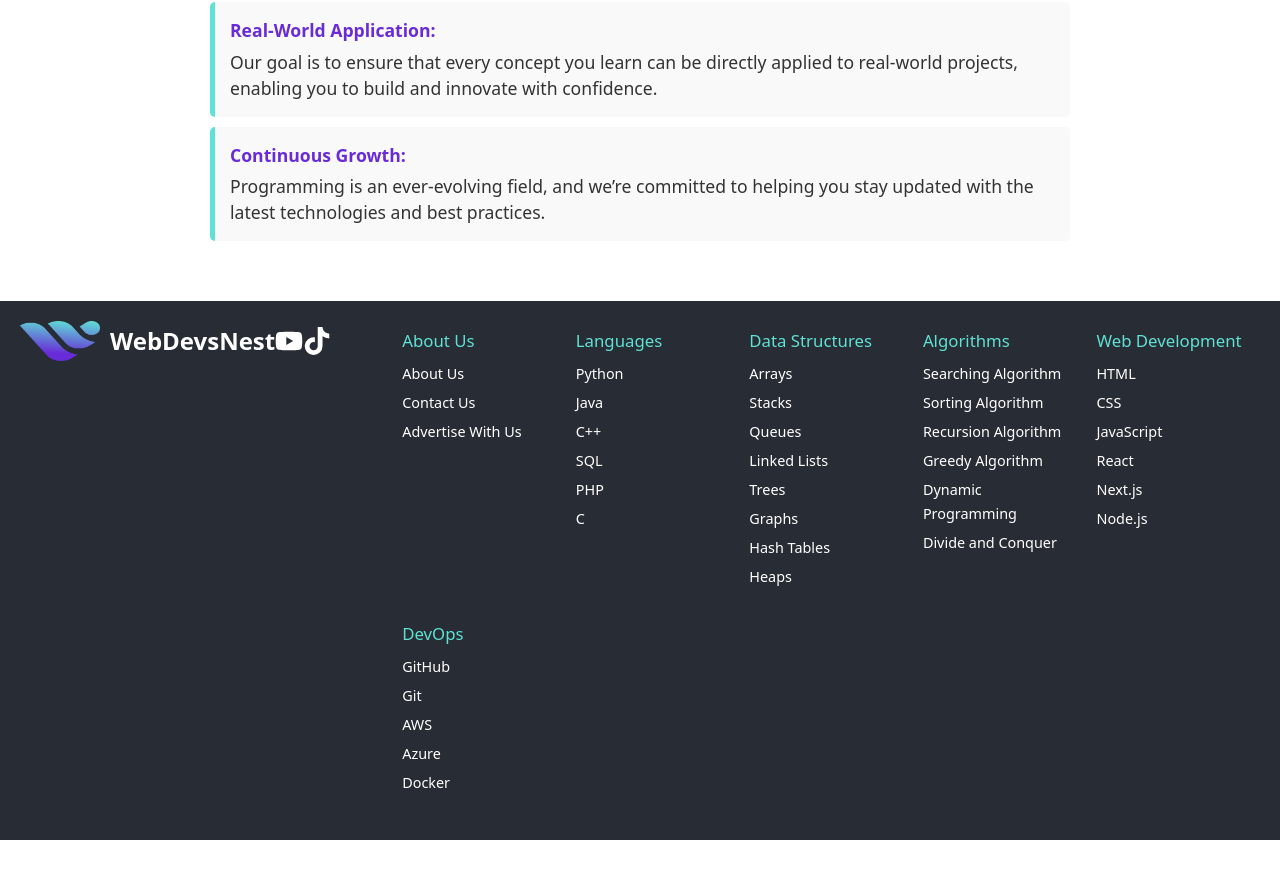
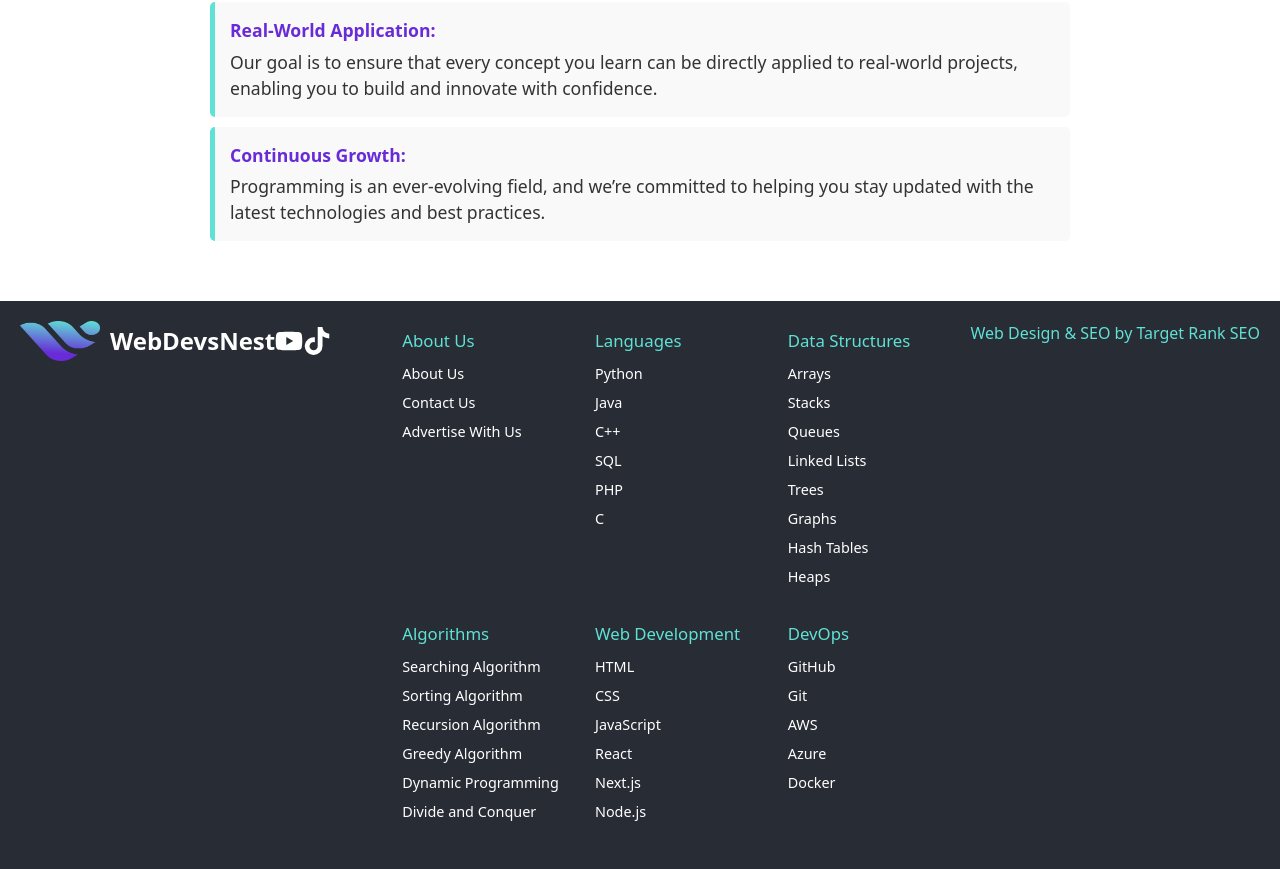
Before and after one commit to Asassine20/WebDevsNest, a Next.js app: page /about-us in a window 1280 px wide. Shown: the part 613-1482 px from the top of the page. Before the commit the page ends 1453 px from the top, so only its background shows below. Built offline with nearby package versions, Linux system fonts and the light colour scheme; no server answers; the database is empty.

Commit message:
Added 2 new posts and link to target rank seo

```diff
--- a/components/Footer/Footer.js
+++ b/components/Footer/Footer.js
@@ -161,6 +161,11 @@
           </div>
         </div>
       </div>
+      <div className={styles.bottomLink}>
+        <a href="https://targetrankseo.com" target="_blank" rel="noopener noreferrer">
+          Web Design & SEO by Target Rank SEO
+        </a>
+      </div>
     </footer>
   );
 };
--- a/components/Footer/Footer.module.css
+++ b/components/Footer/Footer.module.css
@@ -92,6 +92,11 @@
   cursor: pointer;
 }
 
+.bottomLink a{
+  color: #5fe1d5 ;
+  margin-top: 20px;
+}
+
 /* Media query for screens below 920px wide */
 @media (max-width: 920px) {
   .footer {
--- a/next.config.mjs
+++ b/next.config.mjs
@@ -11,7 +11,7 @@
     ];
   },
   images: {
-    domains: ['miro.medium.com', 'res.cloudinary.com'], // Correctly formatted array of domains
+    domains: ['miro.medium.com', 'res.cloudinary.com', 'utfs.io'], // Correctly formatted array of domains
   },
 };
 
```
Also changed, not shown: 1 other file (tests, documents, lock files or other folders).
